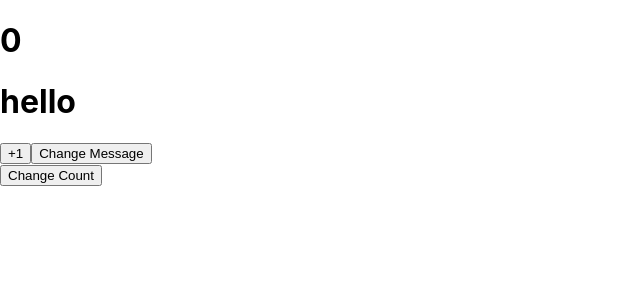
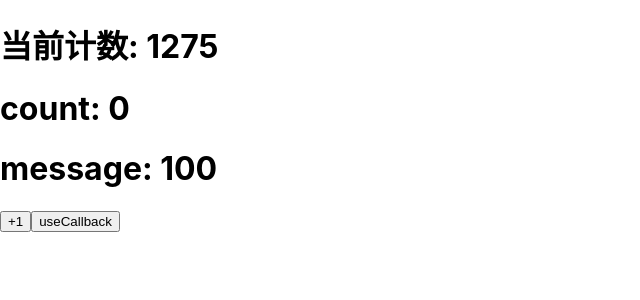
Before and after one commit to YDKD/react-study, a React (Vite) app: page / in a window 1280 px wide. Shown: the top 300 px of the page, without its empty margins (0-640 px from the left). Built offline with nearby package versions, Linux system fonts and the light colour scheme.

Commit message:
feat(hooks): useMemo

```diff
--- /dev/null
+++ b/src/28_hooks/06_useMemo/App.tsx
@@ -0,0 +1,49 @@
+import React, { memo, useMemo, useState } from 'react'
+
+function calcTotalNum(num: number): number {
+	console.log('calcTotalNum执行了')
+
+	let total = 0
+	for (let i = 1; i <= num; i++) {
+		total += i
+	}
+
+	return total
+}
+
+
+const App = memo(() => {
+	const [count, setCount] = useState(0)
+
+    const [count2, setCoun2] = useState(100)
+
+	// useMemo的作用：用于优化函数组件，避免函数组件的重复渲染
+	// useMemo主要是对函数的返回值进行记忆，而usecallback则是对这个回调函数进行记忆
+
+	// 如果依赖项是一个空数组，则calcTotalNum只会执行一次
+	// const total = useMemo(() => calcTotalNum(50), [])
+
+	// 如果有依赖项，则当依赖项发生变化时，就会重新执行calcTotalNum
+	const total = useMemo(() => calcTotalNum(50), [count])
+
+	// useMemo，也可以写出useCallback的效果
+	const useCallback = useMemo(
+		() => () => {
+			console.log('useCallback执行了')
+            setCoun2(count2 + 1)
+		},
+		[count]
+	)
+
+	return (
+		<div>
+			<h1>当前计数: {total}</h1>
+			<h1>count: {count}</h1>
+            <h1>message: {count2}</h1>
+			<button onClick={() => setCount(count + 1)}>+1</button>
+			<button onClick={() => useCallback()}>useCallback</button>
+		</div>
+	)
+})
+
+export default App
--- a/src/main.tsx
+++ b/src/main.tsx
@@ -28,7 +28,7 @@ import { BrowserRouter } from 'react-router-dom'
 // import App from './25_手写connect/App'
 // import App from './26_实现中间件/App'
 // import App from './27_router/App'
-import App from './28_hooks/05_useCallback/App'
+import App from './28_hooks/06_useMemo/App'
 
 import './index.css'
 
```
